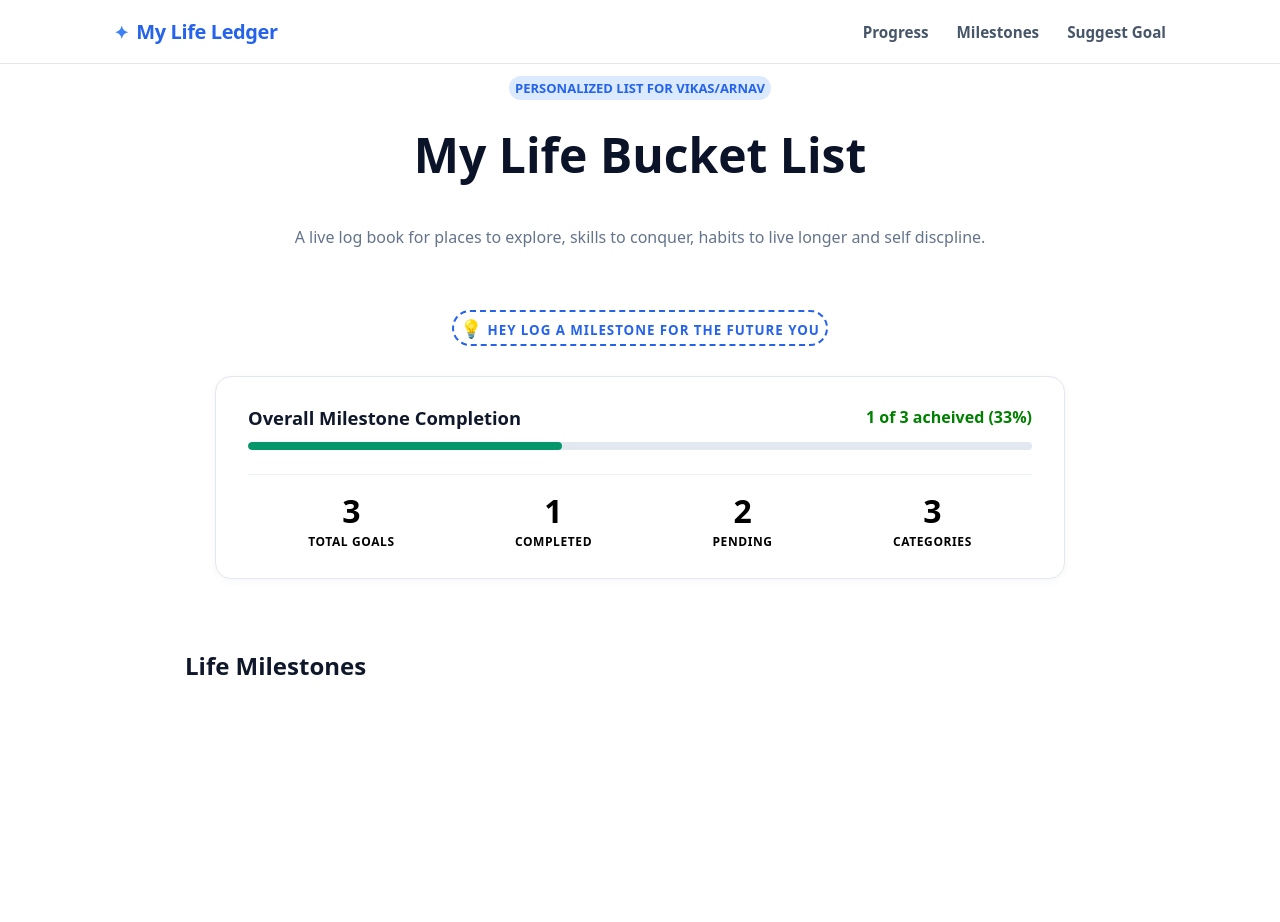
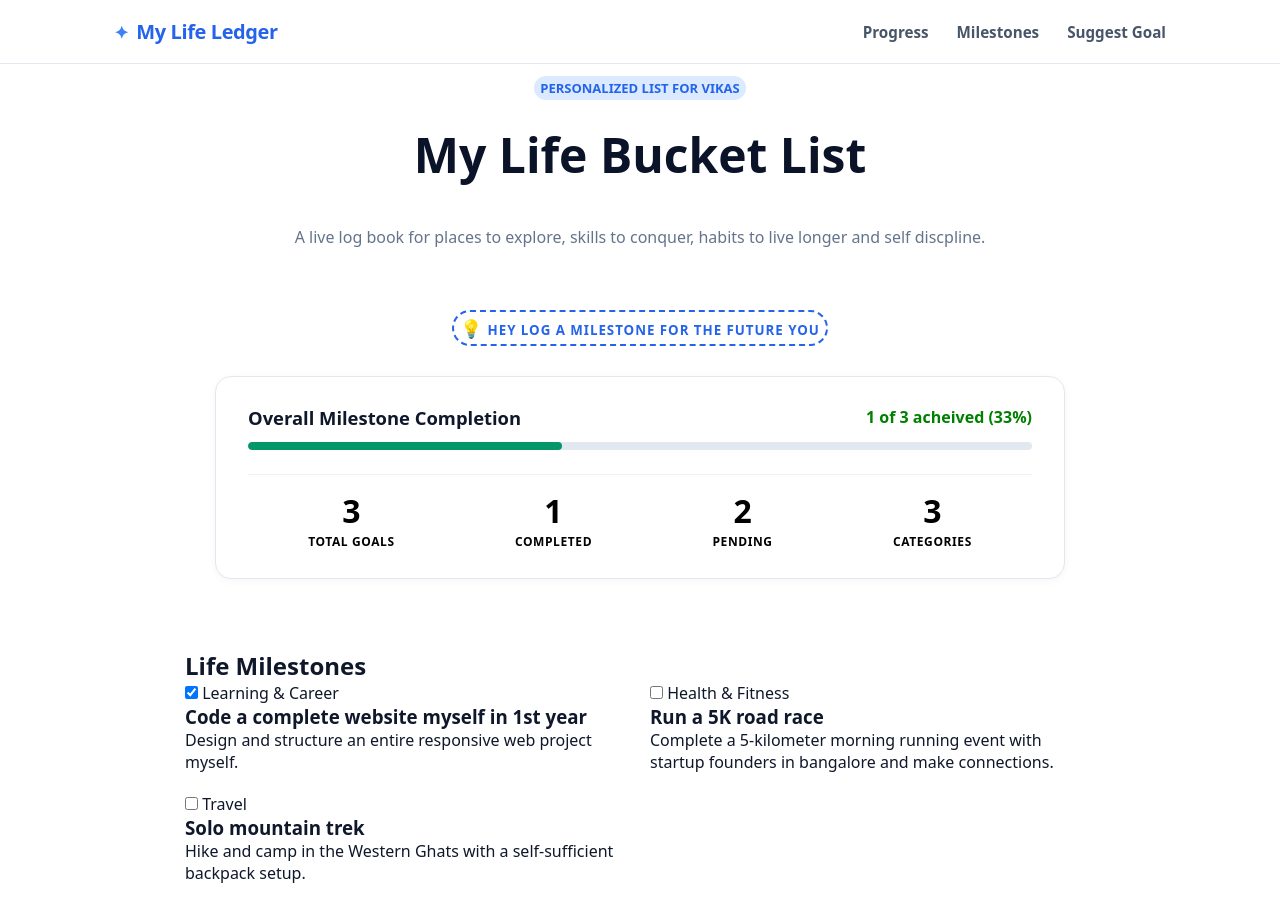
Before and after one commit to VIKAS-555/My_Bucket_List, a plain HTML site: page index.html in a window 1280 px wide. Before the commit the page ends 800 px from the top, so only its background shows below. Drawn offline with Linux system fonts and the light colour scheme.

Commit message:
Added milestone card elements and structure

```diff
--- a/index.html
+++ b/index.html
@@ -22,7 +22,7 @@
 </header>
 
 <section class="hero-section">
-  <span class="hero-pill"> PERSONALIZED LIST FOR VIKAS/ARNAV</span>
+  <span class="hero-pill"> PERSONALIZED LIST FOR VIKAS</span>
   <h1 class="hero-title">My Life Bucket List</h1>
   <p class="hero-subtitle">
     A live log book for places to explore, skills to conquer, habits to live longer and self discpline.
@@ -77,6 +77,44 @@
   </div>
 
   <div class="milestones-grid">
+    <div class="card-wrapper">
+      <input type="checkbox" id="goal-1" class="goal-check" checked>
+      <label for="goal-1" class="goal-card">
+        <span class="category-tag tag-career">Learning & Career</span>
+        <h3 class="card-title">Code a complete website myself in 1st year</h3>
+        <p class="card-desc">Design and structure an entire responsive web project myself.</p>
+        <div class="card-footer">
+          <span class="status-text"></span>
+          <div class="checkbox-visual"></div>
+        </div>
+      </label>
+    </div>
+
+    <div class="card-wrapper">
+      <input type="checkbox" id="goal-2" class="goal-check">
+      <label for="goal-2" class="goal-card">
+        <span class="category-tag tag-fitness">Health & Fitness</span>
+        <h3 class="card-title">Run a 5K road race</h3>
+        <p class="card-desc">Complete a 5-kilometer morning running event with startup founders in bangalore and make connections.</p>
+        <div class="card-footer">
+          <span class="status-text"></span>
+          <div class="checkbox-visual"></div>
+        </div>
+      </label>
+    </div>
+
+    <div class="card-wrapper">
+      <input type="checkbox" id="goal-3" class="goal-check">
+      <label for="goal-3" class="goal-card">
+        <span class="category-tag tag-travel">Travel</span>
+        <h3 class="card-title">Solo mountain trek</h3>
+        <p class="card-desc">Hike and camp in the Western Ghats with a self-sufficient backpack setup.</p>
+        <div class="card-footer">
+          <span class="status-text"></span>
+          <div class="checkbox-visual"></div>
+        </div>
+      </label>
+    </div>
   </div>
 </section>
 
```
